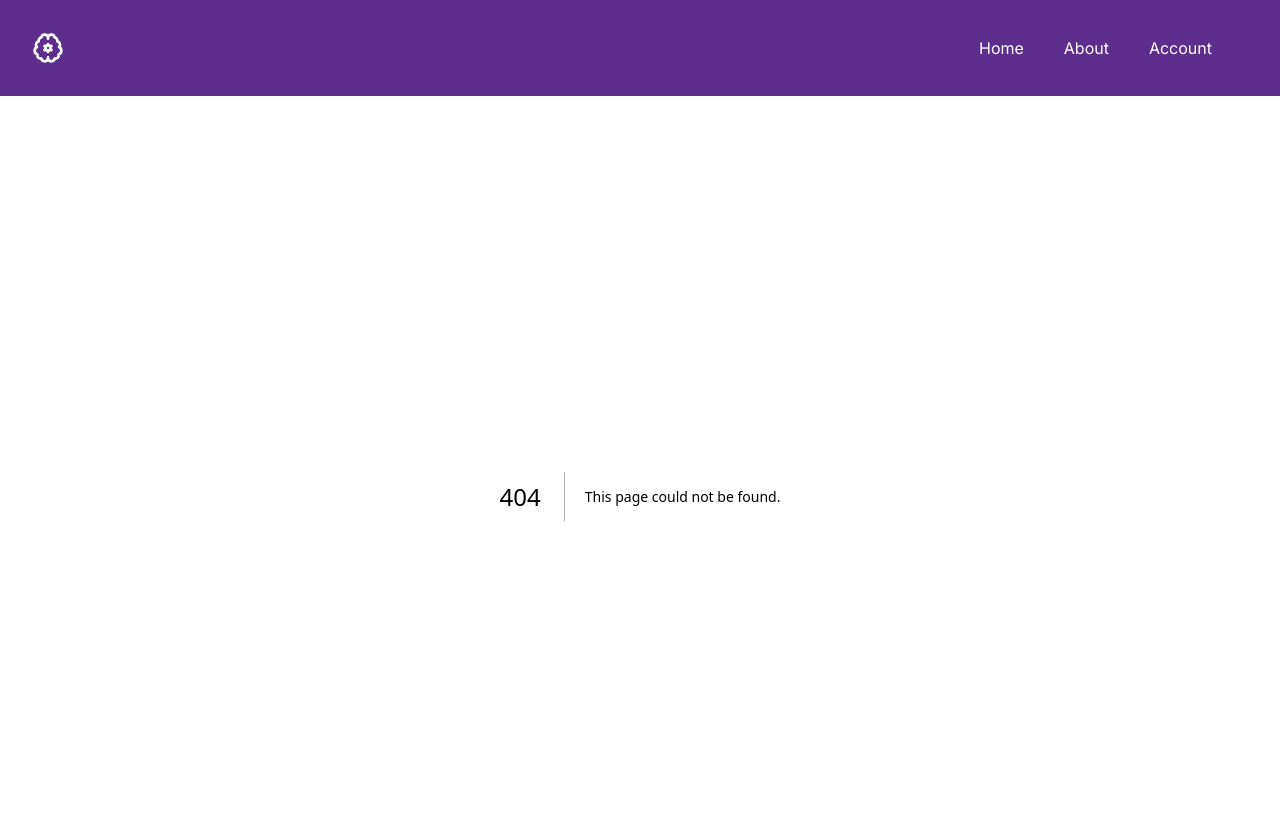
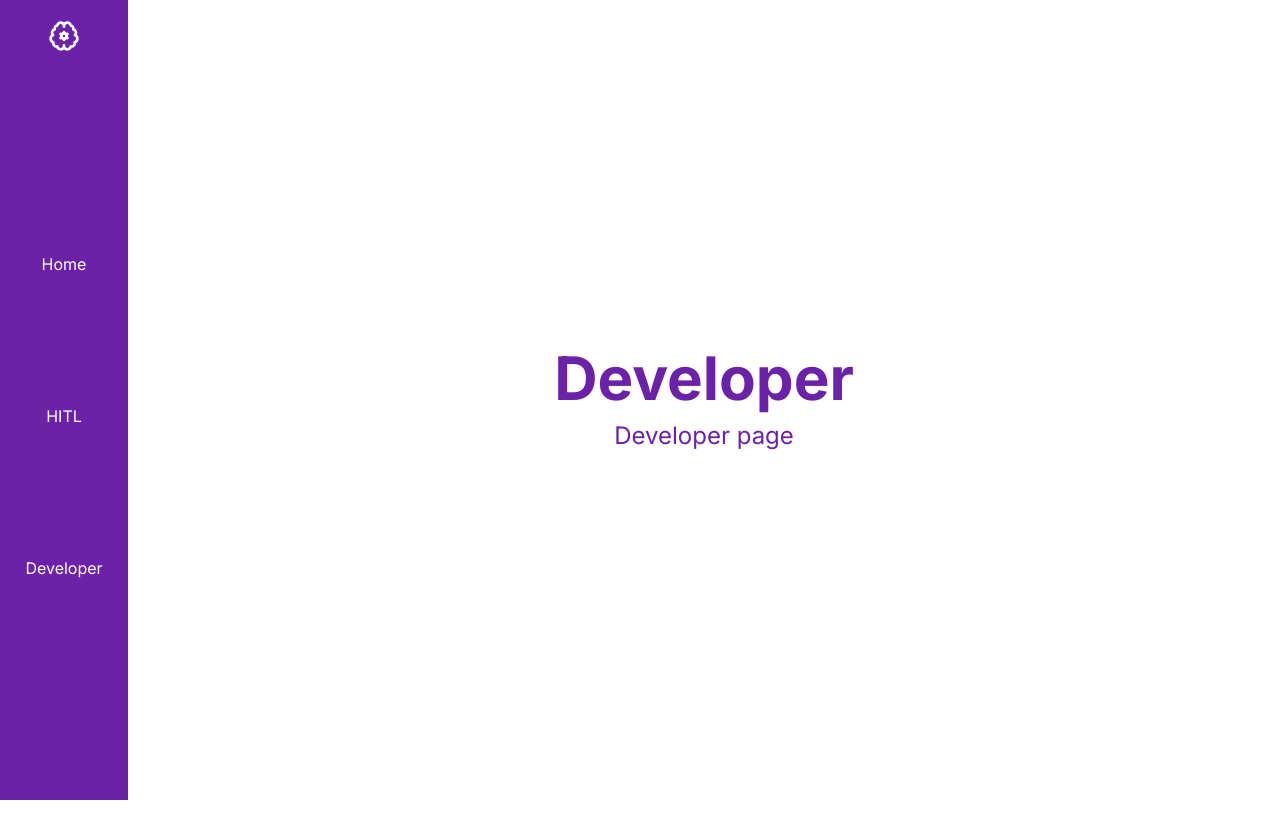
Before and after one commit to lukeconnolly2/rlhf_crowdsourcing_platform, a Next.js app in the folder frontend/: page /developer in a window 1280 px wide. Before the commit this address had no page. Shown: the top 838 px of the page. After the commit the page ends 800 px from the top, so only its background shows below. Built offline with nearby package versions, Linux system fonts and the light colour scheme.

Commit message:
UI changes

```diff
--- /dev/null
+++ b/frontend/app/developer/page.tsx
@@ -0,0 +1,18 @@
+import React from 'react'
+
+function Developer() {
+
+    return (
+        //dashboard
+        <div className="flex flex-col items-center justify-center min-h-screen py-2">
+            <h1 className="text-6xl font-bold text-purple-800">
+                Developer
+            </h1>
+            <p className="mt-3 text-2xl text-purple-800">
+                Developer page
+            </p>
+        </div>
+  )
+}
+
+export default Developer
--- /dev/null
+++ b/frontend/app/hitl/layout.tsx
@@ -0,0 +1,11 @@
+export default function RootLayout({
+  children,
+}: {
+  children: React.ReactNode
+}) {
+  return (
+    <>
+        {children}
+    </>
+  )
+}
--- /dev/null
+++ b/frontend/app/hitl/page.tsx
@@ -0,0 +1,65 @@
+'use client'
+import VideoPlayer from '@/components/VideoPlayer';
+import React, { useEffect, useState } from "react"
+
+
+interface Preference {
+  index: number,
+  preference: [number, number]
+}
+
+export default function Home() {
+  const [videoIndex, setVideoIndex] = useState(0)
+  const [preferences, setPreferences] = useState([] as Preference[])
+  const [videoLinks, setVideoLinks] = useState([] as string[])
+
+  useEffect(() => {
+    fetch('/api')
+      .then((res) => res.json())
+      .then((data) => {
+        const {links} = data
+        setVideoLinks(links)
+        console.log(links)
+      })
+  }, [])
+
+  const reset = () => {
+    setVideoIndex(0)
+    setPreferences([])
+  }
+
+  const humanInput = (index: number, preference: [number, number]) => {
+    setPreferences([...preferences, {index, preference}])
+
+    if(index === videoLinks.length) {reset()}
+    else {setVideoIndex(index + 1)};
+  }
+
+  return (
+    <main className="flex min-h-screen flex-col items-center gap-10 p-2 bg-background text-black">
+        <div className="grid grid-cols-2 gap-4">
+            <div className='w-max'>
+              <VideoPlayer fileName={videoLinks[videoIndex]} />
+              <div className="w-full flex flex-row place-content-evenly">
+                <button type="button" className="text-blue-700 hover:text-white border border-blue-700 hover:bg-blue-800 font-medium rounded-lg text-lg px-5 py-2.5 text-center mr-2 mb-2 dark:border-blue-500 dark:text-blue-500 dark:hover:text-white dark:hover:bg-blue-500 dark:focus:ring-blue-800" onClick={() => humanInput(videoIndex, [1, 0])} >Left</button>
+                <button type="button" className="text-gray-900 hover:text-white border border-gray-800 hover:bg-gray-900 font-medium rounded-lg text-lg px-5 py-2.5 text-center mr-2 mb-2 dark:border-gray-600 dark:text-gray-400 dark:hover:text-white dark:hover:bg-gray-600 dark:focus:ring-gray-800" onClick={() => humanInput(videoIndex, [0.5, 0.5])} >Can't Tell</button>
+                <button type="button" className="text-blue-700 hover:text-white border border-blue-700 hover:bg-blue-800 font-medium rounded-lg text-lg px-5 py-2.5 text-center mr-2 mb-2 dark:border-blue-500 dark:text-blue-500 dark:hover:text-white dark:hover:bg-blue-500 dark:focus:ring-blue-800" onClick={() => humanInput(videoIndex, [0, 1])} >Right</button>
+              </div>
+            </div>
+            <div className='flex flex-col pt-7 gap-5 border border-white rounded-lg p-2'>
+              <p>Current Video: {videoLinks[videoIndex]}</p>
+              {
+                preferences.map((preference, index) => {
+                  return (
+                    <div key={index} className='flex flex-col gap-1'>
+                      <p>Video: {videoLinks[preference.index].split('/')[3]}</p>
+                      <p>Preference: {preference.preference[0]} : {preference.preference[1]}</p>
+                    </div>
+                  )
+                })
+              }
+            </div>
+        </div>
+    </main>
+  )
+}
--- a/frontend/app/layout.tsx
+++ b/frontend/app/layout.tsx
@@ -19,10 +19,12 @@ export default function RootLayout({
 }) {
   return (
     <ClerkProvider>
-      <html lang="en">
+      <html lang="en" className='scroll-smooth'>
         <body className={inter.className}>
-          <NavBar />
-          {children}
+          <NavBar/>
+          <div className='ml-32'>
+            {children}
+          </div>
         </body>
       </html>
     </ClerkProvider>
--- a/frontend/app/page.tsx
+++ b/frontend/app/page.tsx
@@ -1,66 +1,38 @@
 'use client'
+import React from "react"
+import { Playfair_Display, Roboto } from 'next/font/google'
+import { useSession } from "@clerk/nextjs"
 
-import VideoPlayer from '@/components/VideoPlayer';
-import React, { useEffect, useState } from "react"
-
-
-interface Preference {
-  index: number,
-  preference: [number, number]
-}
+const playfair = Playfair_Display({ subsets: ['latin'] })
+const roboto = Roboto({ subsets: ['latin'], weight: ['400', '700'] })
 
 export default function Home() {
-  const [videoIndex, setVideoIndex] = useState(0)
-  const [preferences, setPreferences] = useState([] as Preference[])
-  const [videoLinks, setVideoLinks] = useState([] as string[])
-
-  useEffect(() => {
-    fetch('/api')
-      .then((res) => res.json())
-      .then((data) => {
-        const {links} = data
-        setVideoLinks(links)
-        console.log(links)
-      })
-  }, [])
-
-  const reset = () => {
-    setVideoIndex(0)
-    setPreferences([])
-  }
-
-  const humanInput = (index: number, preference: [number, number]) => {
-    setPreferences([...preferences, {index, preference}])
-
-    if(index === videoLinks.length) {reset()}
-    else {setVideoIndex(index + 1)};
-  }
+  const { isLoaded, session, isSignedIn } = useSession();
 
   return (
-    <main className="flex min-h-screen flex-col items-center gap-10 p-2 bg-background text-black">
-        <div className="grid grid-cols-2 gap-4">
-            <div className='w-max'>
-              <VideoPlayer fileName={videoLinks[videoIndex]} />
-              <div className="w-full flex flex-row place-content-evenly">
-                <button type="button" className="text-blue-700 hover:text-white border border-blue-700 hover:bg-blue-800 font-medium rounded-lg text-lg px-5 py-2.5 text-center mr-2 mb-2 dark:border-blue-500 dark:text-blue-500 dark:hover:text-white dark:hover:bg-blue-500 dark:focus:ring-blue-800" onClick={() => humanInput(videoIndex, [1, 0])} >Left</button>
-                <button type="button" className="text-gray-900 hover:text-white border border-gray-800 hover:bg-gray-900 font-medium rounded-lg text-lg px-5 py-2.5 text-center mr-2 mb-2 dark:border-gray-600 dark:text-gray-400 dark:hover:text-white dark:hover:bg-gray-600 dark:focus:ring-gray-800" onClick={() => humanInput(videoIndex, [0.5, 0.5])} >Can't Tell</button>
-                <button type="button" className="text-blue-700 hover:text-white border border-blue-700 hover:bg-blue-800 font-medium rounded-lg text-lg px-5 py-2.5 text-center mr-2 mb-2 dark:border-blue-500 dark:text-blue-500 dark:hover:text-white dark:hover:bg-blue-500 dark:focus:ring-blue-800" onClick={() => humanInput(videoIndex, [0, 1])} >Right</button>
-              </div>
-            </div>
-            <div className='flex flex-col pt-7 gap-5 border border-white rounded-lg p-2'>
-              <p>Current Video: {videoLinks[videoIndex]}</p>
-              {
-                preferences.map((preference, index) => {
-                  return (
-                    <div key={index} className='flex flex-col gap-1'>
-                      <p>Video: {videoLinks[preference.index].split('/')[3]}</p>
-                      <p>Preference: {preference.preference[0]} : {preference.preference[1]}</p>
-                    </div>
-                  )
-                })
-              }
-            </div>
+    <main className="flex flex-col ">
+      { !isSignedIn &&
+      <div className="min-h-screen flex flex-col items-center justify-center text-4xl gap-2">
+         <h1 className={playfair.className + " font-bold"}> Human in the loop </h1>
+         <p className={roboto.className}> Luke Connolly </p>
+         <div className={playfair.className + " flex flex-row gap-10 mt-10"}>
+            <a href="#about">
+              <button  className="bg-electric-yellow hover:bg-yellow-700 text-white font-bold py-2 px-4 rounded">
+                Learn More
+              </button>
+            </a>
+            <a href="/hitl">
+              <button className="bg-blue-500 hover:bg-blue-700 text-white font-bold py-2 px-4 rounded">
+                Try it out
+              </button>
+            </a>
+          </div>
+      </div>}
+      <div id="about" className="flex flex-col gap-2 min-h-screen font-bold bg-slate-400 p-5 ">
+        <div className="bg-white rounded-lg p-5 w-[30%] text-2xl flex items-center justify-center">
+          About the Project.
         </div>
+      </div>
     </main>
   )
 }
--- a/frontend/components/NavBar.tsx
+++ b/frontend/components/NavBar.tsx
@@ -1,5 +1,4 @@
 import {LuBrainCog} from "react-icons/lu"
-import {MdAccountBox} from "react-icons/md"
 import Link from "next/link"
 import { UserButton } from "@clerk/nextjs";
 
@@ -11,36 +10,38 @@ interface NavBarItem {
 const navBarItems: NavBarItem[] = [
     {
         name: "Home",
-        link: "/"
+        link: "/",
     },
     {
-        name: "About",
-        link: "/about"
+        name: "HITL",
+        link: "/hitl",
     },
     {
-        name: "Account",
-        link: "/account"
+        name: "Developer",
+        link: "/developer",
     }
 ]
 
-
-
 export default function NavBar(){
     return(
-        <nav className="flex flex-row justify-between items-center p-8 bg-electric-purple text-white">
-            <LuBrainCog size={"2rem"} />
-            <ul className="flex flex-row gap-8 items-center">
+        <nav className="fixed top-0 left-0 min-h-screen w-32 m-0
+                        flex flex-col items-center justify-between
+                        bg-purple-800 text-white ">
+            <div className="py-5">
+                <LuBrainCog size={"2rem"} />
+            </div>
+            <div className="flex flex-col gap-12 justify-center text-center w-full">
                 {navBarItems.map((item, index) =>
-                    <Link href={item.link}>
-                        <li key={index} className="p-1 rounded-full hover:bg-electric-yellow hover:cursor-pointer">
+                    <Link key={index} href={item.link}>
+                        <div className="hover:bg-purple-500 w-full py-10">
                             {item.name}
-                        </li>
+                        </div>
                     </Link>
                 )}
-                <li>
-                    <UserButton afterSignOutUrl="/"/>
-                </li>
-            </ul>
+            </div>
+            <div className="py-5">
+                <UserButton afterSignOutUrl="/"/>
+            </div>
         </nav>
     )
 }
--- a/frontend/middleware.ts
+++ b/frontend/middleware.ts
@@ -3,7 +3,9 @@ import { authMiddleware } from "@clerk/nextjs";
 // This example protects all routes including api/trpc routes
 // Please edit this to allow other routes to be public as needed.
 // See https://clerk.com/docs/references/nextjs/auth-middleware for more information about configuring your Middleware
-export default authMiddleware({});
+export default authMiddleware({
+  publicRoutes: ['/'],
+});
 
 export const config = {
   matcher: ['/((?!.+\\.[\\w]+$|_next).*)', '/', '/(api|trpc)(.*)'],
--- a/frontend/tailwind.config.ts
+++ b/frontend/tailwind.config.ts
@@ -17,7 +17,8 @@ const config: Config = {
         'button-cant-tell': '#223843',
         'button-right': '#8EB1C7',
         'electric-purple': '#5D2E8C',
-        'electric-yellow': '#E6AF2E'
+        'electric-yellow': '#E6AF2E',
+        'night': '#0A100D',
       }
     },
     height: {
```
Also changed, not shown: 1 other file (tests, documents, lock files or other folders).
